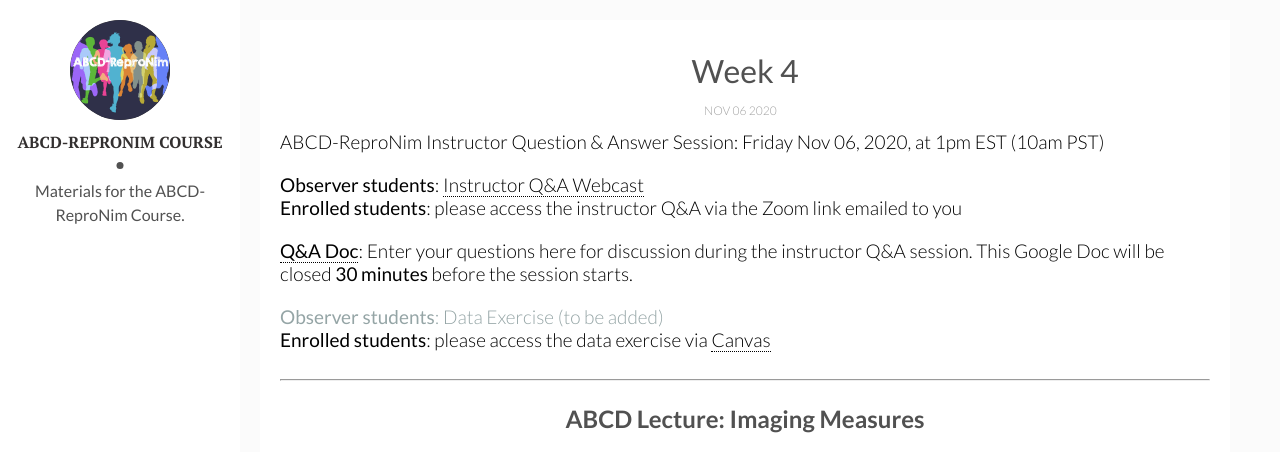
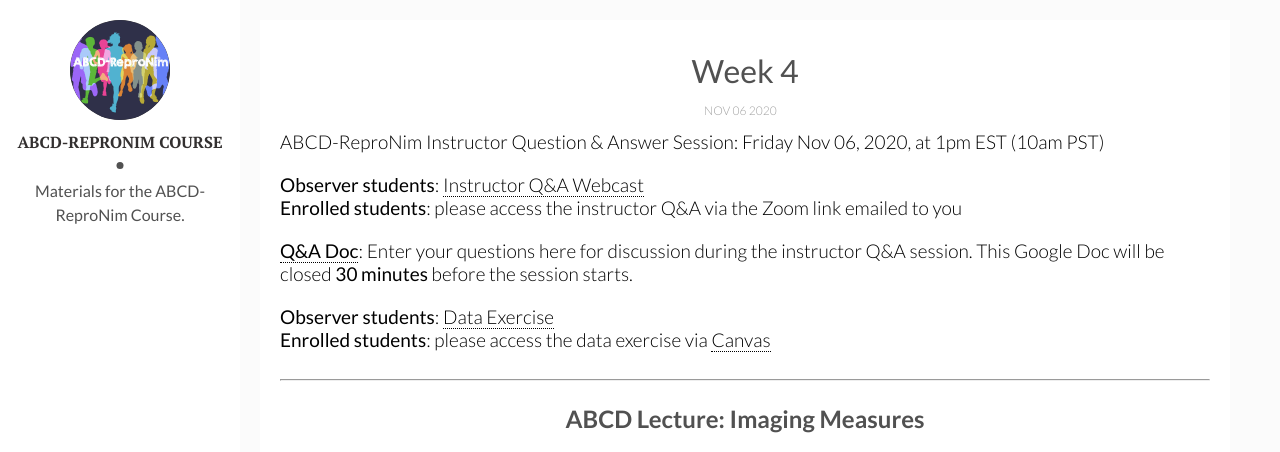
Before and after one commit to ABCD-ReproNim/materials, a Jekyll site: the page built from _posts/2020-11-06-week-4.md, in a window 1280 px wide and 900 px high, cut to the strip 0-452 px from the top of the window. Built offline with Jekyll 4.4.1, drawn with Linux system fonts in a browser that asks for light colours; part of the change alters nothing that is shown.

```diff
--- a/_posts/2020-11-06-week-4.md
+++ b/_posts/2020-11-06-week-4.md
@@ -6,7 +6,7 @@ description: Week 4 course materials # Add post description (optional)
 img: week04.jpg # Add image post (optional)
 
 qa_doc: https://docs.google.com/document/d/12_hGm86jZBFJXIFGSLQPNuzVdr9EGbqvBqSCJ7P2mgw/edit?usp=sharing
-exercises:
+exercises: https://docs.google.com/forms/d/e/1FAIpQLSdPcLUG9bLqIGX3xOTENX-Z1p1lkY8lSgazJgcNECHFwtVgLQ/viewform?usp=sf_link
 qa_video:
 
 abcd_title: Imaging Measures
```
